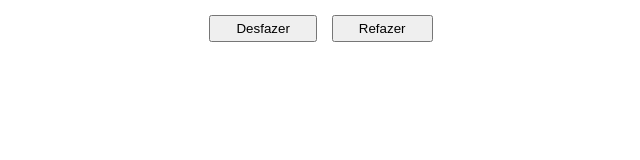
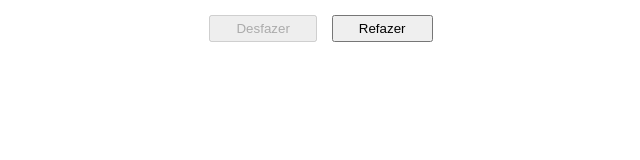
Before and after one commit to Alerrando/React-Interview-Challenge, a React (Vite) app in the folder 01 - Challenge/: page / in a window 1280 px wide. Shown: the top 160 px of the page, without its empty margins (319-959 px from the left). Built offline with nearby package versions, Linux system fonts and the light colour scheme.

Commit message:
add handleRedo function

```diff
--- a/01 - Challenge/src/App.tsx
+++ b/01 - Challenge/src/App.tsx
@@ -13,8 +13,8 @@ export function App() {
   return (
     <div className="container" onClick={ e => addCircle(e) }>
       <div className='container-buttons'>
-        <button onClick={e => handleUndo(e)}>Desfazer</button>
-        <button>Refazer</button>
+        <button onClick={e => handleUndo(e)} disabled={listCircle.length == 0 ? true : false}>Desfazer</button>
+        <button onClick={e => handleRedo(e)} disabled={listCircle.length !== listRecover.length}>Refazer</button>
       </div>
       {listCircle.map((circle: AppProps, index: number) => {
         return(
@@ -43,4 +43,10 @@ export function App() {
     console.log(remove, listCircle)
     setListCircle(remove);
   }
+
+  function handleRedo(e: MouseEvent){
+    e.stopPropagation();
+
+
+  }
 }
```
